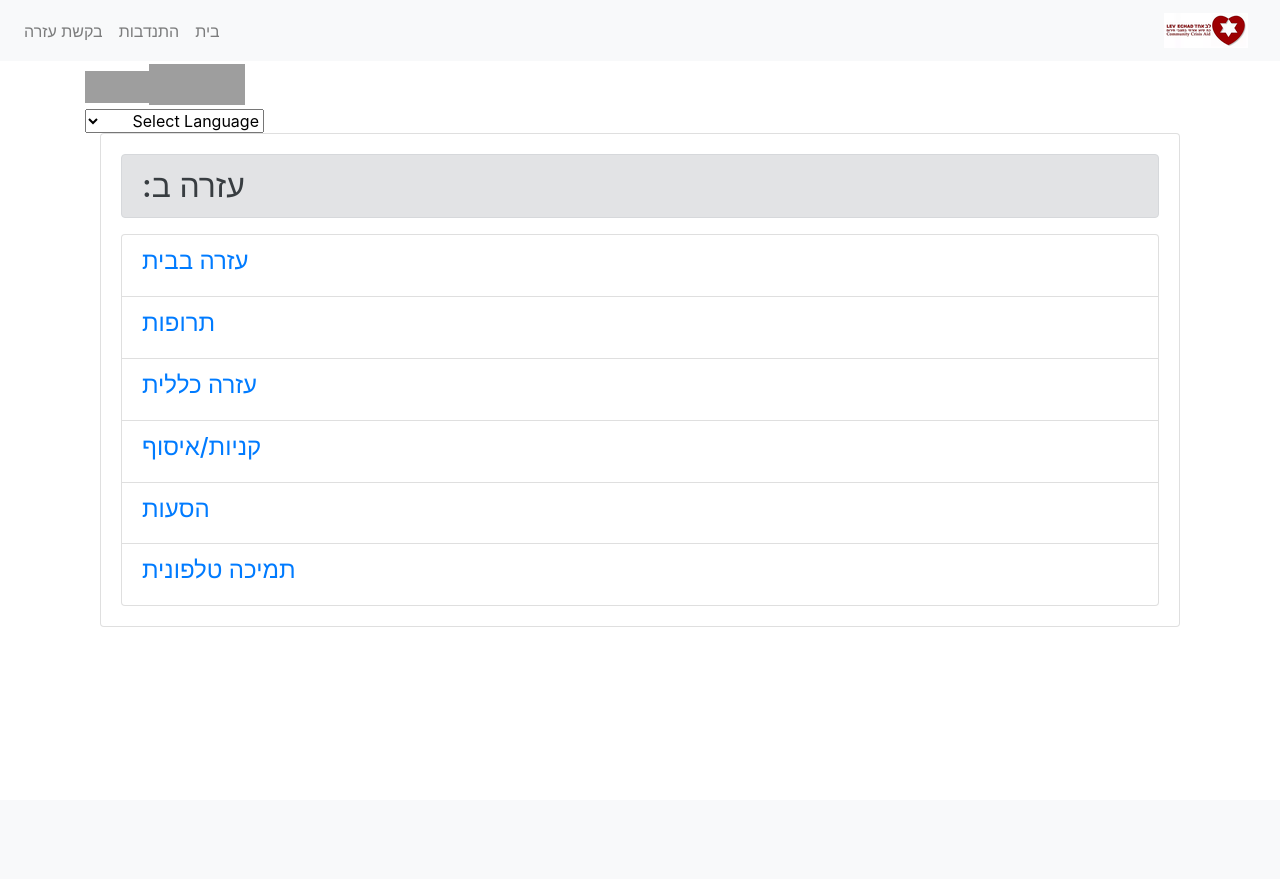
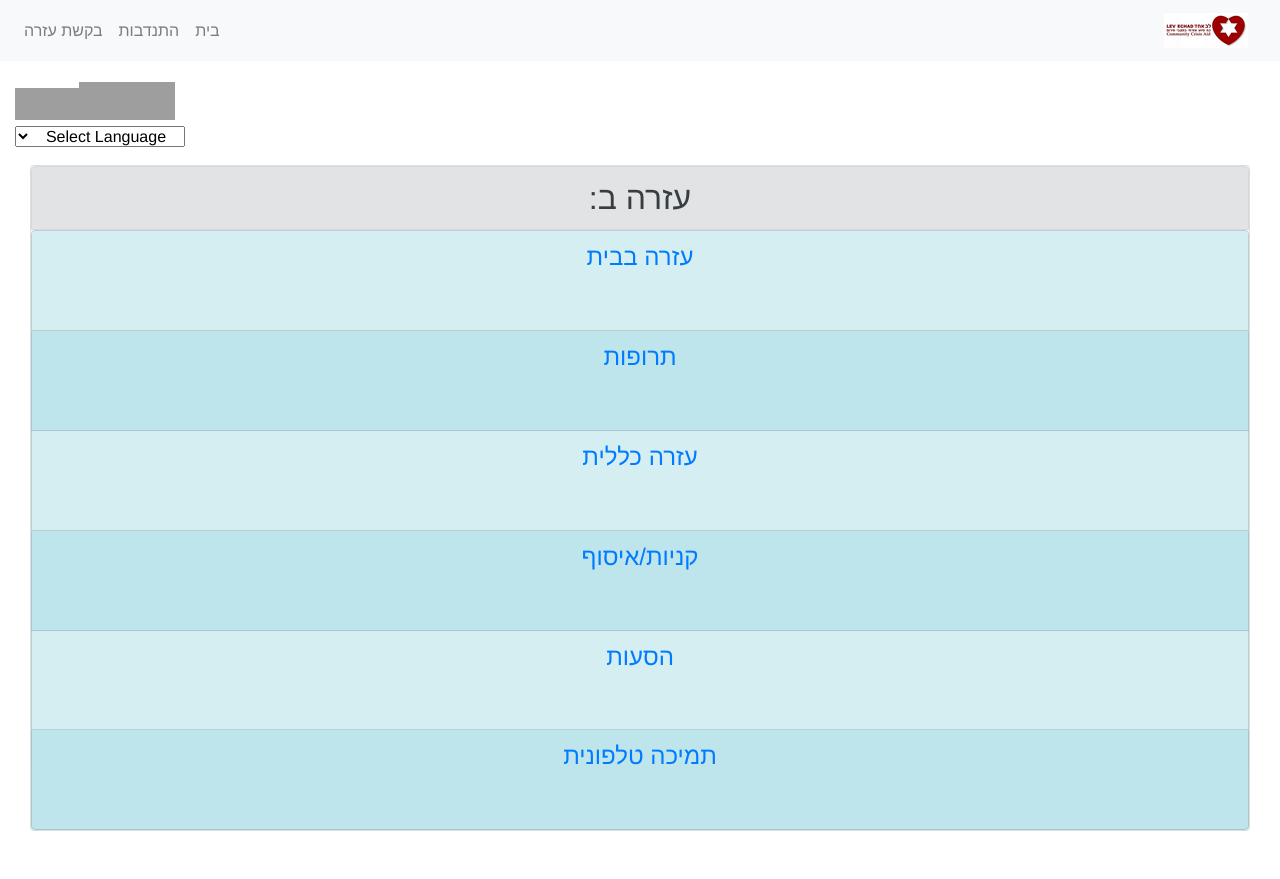
Before and after one commit to Lev-Echad/levechad-backend, a Django app: page /client/get_help in a window 1280 px wide. Before the commit the page ends 627 px from the top, so only its background shows below. Run offline with Django 3.2, Linux system fonts and the light colour scheme; some libraries are stand-ins or nearby versions; some web fonts are replaced; grey boxes are pictures that could not be loaded.

Commit message:
Bring back css to client

```diff
--- a/client/templates/template.html
+++ b/client/templates/template.html
@@ -1,3 +1,5 @@
+{% load static %}
+
 <!DOCTYPE html>
 <html>
 <head>
@@ -17,14 +19,13 @@
       href="https://cdn.rtlcss.com/bootstrap/v4.2.1/css/bootstrap.min.css"
       integrity="sha384-vus3nQHTD+5mpDiZ4rkEPlnkcyTP+49BhJ4wJeJunw06ZAp+wzzeBPUXr42fi8If"
       crossorigin="anonymous">
+    <link rel="stylesheet" href="{% static 'client/main.css' %}">
     <title>{% block title %}{% endblock %}</title>
-    {% load static %}
 </head>
 <body dir="rtl">
 <nav class="navbar navbar-expand-lg navbar-light bg-light">
 
     <a class="navbar-brand" href="">
-        {% load static %}
         <img src="{% static 'client/logo.png' %}" alt="My image">
     </a>
     <button class="navbar-toggler" type="button" data-toggle="collapse" data-target="#navbarSupportedContent"
--- a/static/client/main.css
+++ b/static/client/main.css
@@ -6,18 +6,15 @@
 
 body{
     font-family: "Alef Hebrew",
-    “Helvetica Neue”,
+    "Helvetica Neue",
     Helvetica,
     Arial,
     sans-serif;
-    height: 100vh;
-    overflow-y: hidden;
 }
 
 body * {
     max-width: 100%;
     direction: rtl;
-    max-height: 100%;
 }
 
 .box * {
```
